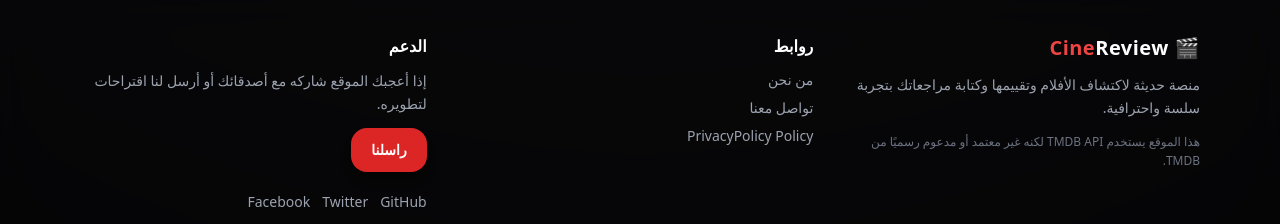
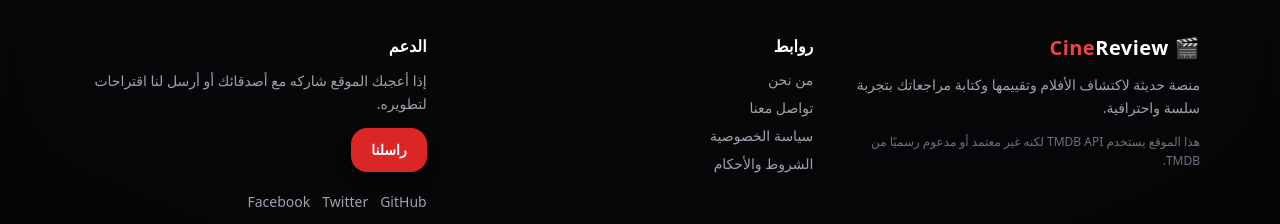
Before and after one commit to amaachouomar-cell/cine-review, a React (Vite) app in the folder Movie-App-main/: page / in a window 1280 px wide. Shown: the part 1032-1256 px from the top of the page. Built offline with nearby package versions, Linux system fonts and the light colour scheme; no server answers.

Commit message:
Fix privacy policy import

```diff
--- a/Movie-App-main/src/components/Footer.jsx
+++ b/Movie-App-main/src/components/Footer.jsx
@@ -36,13 +36,13 @@ export default function Footer() {
               {t?.footerLinks || "Links"}
             </h3>
 
-            <div className="flex flex-col gap-2 text-sm">
-              <FooterLink to="/about" label={t?.about || "About"} />
-              <FooterLink to="/contact" label={t?.contact || "Contact"} />
-              <FooterLink to="/privacy-policy" label="PrivacyPolicy Policy" />
+         <div className="flex flex-col gap-2 text-sm">
+  <FooterLink to="/about" label={t?.about || "About"} />
+  <FooterLink to="/contact" label={t?.contact || "Contact"} />
+  <FooterLink to="/privacy-policy" label={t?.privacy || "Privacy Policy"} />
+  <FooterLink to="/terms" label={t?.terms || "Terms"} />
+</div>
 
-
-            </div>
           </div>
 
           {/* ✅ Support / Contact */}
--- a/Movie-App-main/src/i18n/translations.js
+++ b/Movie-App-main/src/i18n/translations.js
@@ -31,7 +31,7 @@ const translations = {
 
     about: "من نحن",
     contact: "تواصل معنا",
-    PrivacyPolicy: "سياسة الخصوصية",
+    privacy: "سياسة الخصوصية",
     terms: "الشروط والأحكام",
 
     footerLinks: "روابط",
@@ -93,7 +93,7 @@ const translations = {
 
     about: "About",
     contact: "Contact",
-    PrivacyPolicy: "PrivacyPolicy Policy",
+    privacy: "Privacy Policy",
     terms: "Terms",
 
     footerLinks: "Links",
```
